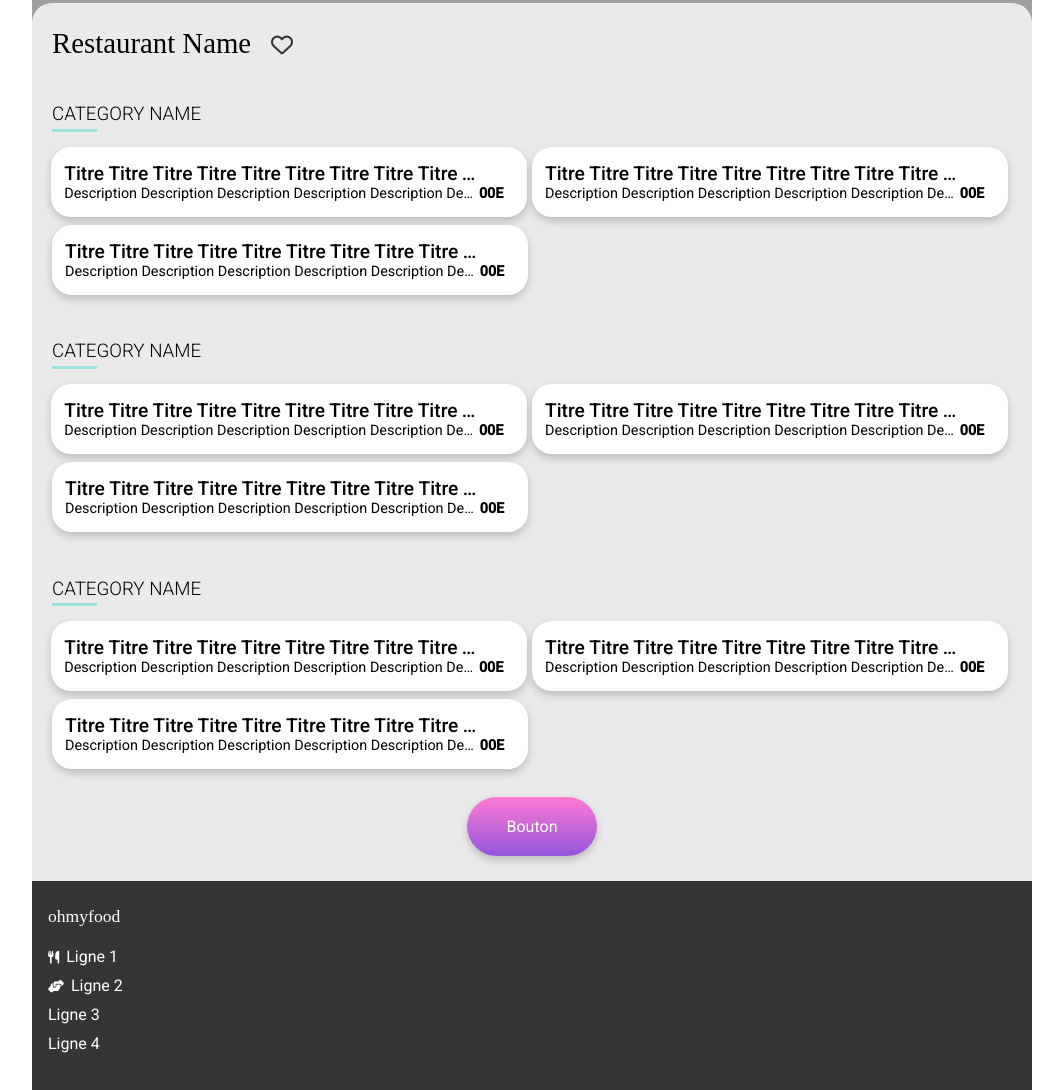
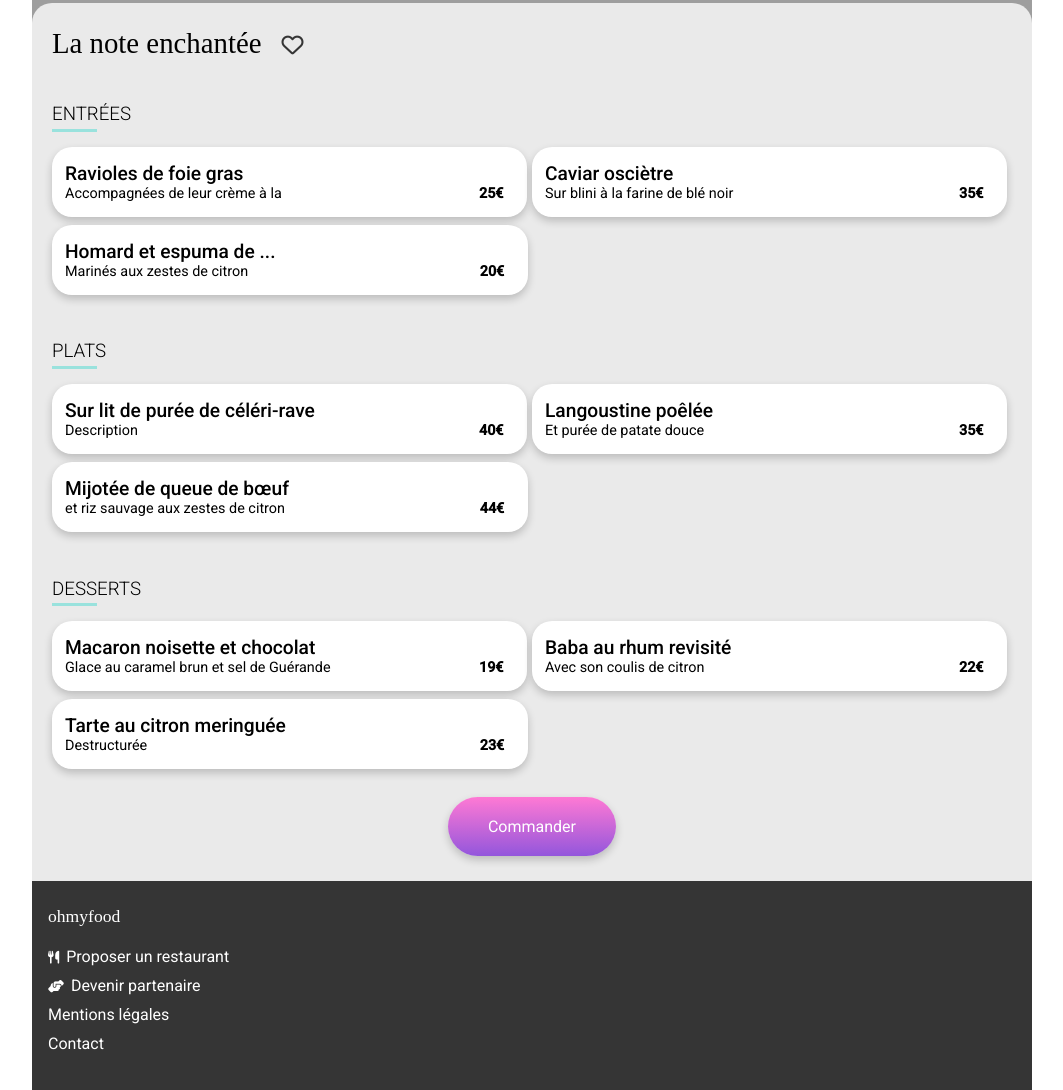
Before and after one commit to githubeuse/ohmyfood, a website: page menu_note.html in a window 1280 px wide. Shown: the part 304-1394 px from the top of the page, without its empty margins (108-1171 px from the left). Drawn offline with Linux system fonts and the light colour scheme; grey boxes are pictures that could not be loaded; a web font is replaced by a local one.

Commit message:
mise à jour du contenu html du footer sur toutes les pages de restaurants et mise à jour du contenu html sur la page restaurants note

```diff
--- a/menu_note.html
+++ b/menu_note.html
@@ -36,163 +36,144 @@
     </header>
     <section class="dish">
         <div class="dish__header">
-            <h2 class="dish__restaurant-name">Restaurant Name</h2>
+            <h2 class="dish__restaurant-name">La note enchantée</h2>
             <div class="dish__icon-heart">
                 <i class="fa-regular fa-heart restaurant-card__heart"></i>
             </div>
         </div>
 
         <div class="dish-category">
-            <h3 class="dish-category__name">Category Name</h3>
+            <h3 class="dish-category__name">Entrées</h3>
             <div class="dish-category__underline"></div>
 
             <div class="dish__2-cards-container">
                 <div class="dish__card dish__card--1">
                     <div class="dish__visible-part">
-                        <div class="dish__title">Titre Titre Titre Titre Titre Titre Titre Titre Titre Titre Titre Titre
-                            Titre Titre Titre </div>
-                        <div class="dish__description">Description Description Description Description Description
-                            Description Description Description </div>
+                        <div class="dish__title">Ravioles de foie gras</div>
+                        <div class="dish__description">Accompagnées de leur crème à la </div>
                     </div>
                     <div class="dish__sliding-part">
                         <div class="dish__ok-icon"><i class="fa-solid fa-circle-check"></i></div>
                     </div>
-                    <div class="dish__price">00E</div>
+                    <div class="dish__price">25€</div>
                 </div>
                 <div class="dish__card dish__card--2">
                     <div class="dish__visible-part">
-                        <div class="dish__title">Titre Titre Titre Titre Titre Titre Titre Titre Titre Titre Titre Titre
-                            Titre Titre Titre </div>
-                        <div class="dish__description">Description Description Description Description Description
-                            Description Description Description </div>
+                        <div class="dish__title">Caviar osciètre</div>
+                        <div class="dish__description">Sur blini à la farine de blé noir </div>
                     </div>
                     <div class="dish__sliding-part">
                         <div class="dish__ok-icon"><i class="fa-solid fa-circle-check "></i>
                         </div>
                     </div>
-                    <div class="dish__price">00E</div>
+                    <div class="dish__price">35€</div>
                 </div>
             </div>
             <div class="dish__card dish__card--3">
                 <div class="dish__visible-part">
-                    <div class="dish__title">Titre Titre Titre Titre Titre Titre Titre Titre Titre Titre Titre Titre
-                        Titre Titre Titre </div>
-                    <div class="dish__description">Description Description Description Description Description
-                        Description Description Description </div>
+                    <div class="dish__title">Homard et espuma de ... </div>
+                    <div class="dish__description">Marinés aux zestes de citron </div>
                 </div>
                 <div class="dish__sliding-part">
                     <div class="dish__ok-icon"><i class="fa-solid fa-circle-check"></i></div>
                 </div>
-                <div class="dish__price">00E</div>
+                <div class="dish__price">20€</div>
             </div>
 
         </div>
 
         <div class="dish-category">
-            <h3 class="dish-category__name">Category Name</h3>
+            <h3 class="dish-category__name">Plats</h3>
             <div class="dish-category__underline"></div>
 
             <div class="dish__2-cards-container">
                 <div class="dish__card dish__card--1">
                     <div class="dish__visible-part">
-                        <div class="dish__title">Titre Titre Titre Titre Titre Titre Titre Titre Titre Titre Titre Titre
-                            Titre Titre Titre </div>
-                        <div class="dish__description">Description Description Description Description Description
-                            Description Description Description </div>
+                        <div class="dish__title">Sur lit de purée de céléri-rave</div>
+                        <div class="dish__description">Description </div>
                     </div>
                     <div class="dish__sliding-part">
                         <div class="dish__ok-icon"><i class="fa-solid fa-circle-check"></i></div>
                     </div>
-                    <div class="dish__price">00E</div>
+                    <div class="dish__price">40€</div>
                 </div>
                 <div class="dish__card dish__card--2">
                     <div class="dish__visible-part">
-                        <div class="dish__title">Titre Titre Titre Titre Titre Titre Titre Titre Titre Titre Titre Titre
-                            Titre Titre Titre </div>
-                        <div class="dish__description">Description Description Description Description Description
-                            Description Description Description </div>
+                        <div class="dish__title">Langoustine poêlée</div>
+                        <div class="dish__description">Et purée de patate douce </div>
                     </div>
                     <div class="dish__sliding-part">
                         <div class="dish__ok-icon"><i class="fa-solid fa-circle-check "></i>
                         </div>
                     </div>
-                    <div class="dish__price">00E</div>
+                    <div class="dish__price">35€</div>
                 </div>
             </div>
             <div class="dish__card dish__card--3">
                 <div class="dish__visible-part">
-                    <div class="dish__title">Titre Titre Titre Titre Titre Titre Titre Titre Titre Titre Titre Titre
-                        Titre Titre Titre </div>
-                    <div class="dish__description">Description Description Description Description Description
-                        Description Description Description </div>
+                    <div class="dish__title">Mijotée de queue de b&oelig;uf </div>
+                    <div class="dish__description">et riz sauvage aux zestes de citron </div>
                 </div>
                 <div class="dish__sliding-part">
                     <div class="dish__ok-icon"><i class="fa-solid fa-circle-check"></i></div>
                 </div>
-                <div class="dish__price">00E</div>
+                <div class="dish__price">44€</div>
             </div>
 
         </div>
 
         <div class="dish-category">
-            <h3 class="dish-category__name">Category Name</h3>
+            <h3 class="dish-category__name">Desserts</h3>
             <div class="dish-category__underline"></div>
 
             <div class="dish__2-cards-container">
                 <div class="dish__card dish__card--1">
                     <div class="dish__visible-part">
-                        <div class="dish__title">Titre Titre Titre Titre Titre Titre Titre Titre Titre Titre Titre Titre
-                            Titre Titre Titre </div>
-                        <div class="dish__description">Description Description Description Description Description
-                            Description Description Description </div>
+                        <div class="dish__title">Macaron noisette et chocolat</div>
+                        <div class="dish__description">Glace au caramel brun et sel de Guérande </div>
                     </div>
                     <div class="dish__sliding-part">
                         <div class="dish__ok-icon"><i class="fa-solid fa-circle-check"></i></div>
                     </div>
-                    <div class="dish__price">00E</div>
+                    <div class="dish__price">19€</div>
                 </div>
                 <div class="dish__card dish__card--2">
                     <div class="dish__visible-part">
-                        <div class="dish__title">Titre Titre Titre Titre Titre Titre Titre Titre Titre Titre Titre Titre
-                            Titre Titre Titre </div>
-                        <div class="dish__description">Description Description Description Description Description
-                            Description Description Description </div>
+                        <div class="dish__title">Baba au rhum revisité</div>
+                        <div class="dish__description">Avec son coulis de citron </div>
                     </div>
                     <div class="dish__sliding-part">
                         <div class="dish__ok-icon"><i class="fa-solid fa-circle-check "></i>
                         </div>
                     </div>
-                    <div class="dish__price">00E</div>
+                    <div class="dish__price">22€</div>
                 </div>
             </div>
                 <div class="dish__card dish__card--3">
                     <div class="dish__visible-part">
-                        <div class="dish__title">Titre Titre Titre Titre Titre Titre Titre Titre Titre Titre Titre Titre
-                            Titre Titre Titre </div>
-                        <div class="dish__description">Description Description Description Description Description
-                            Description Description Description </div>
+                        <div class="dish__title">Tarte au citron meringuée</div>
+                        <div class="dish__description">Destructurée </div>
                     </div>
                     <div class="dish__sliding-part">
                         <div class="dish__ok-icon"><i class="fa-solid fa-circle-check"></i></div>
                     </div>
-                    <div class="dish__price">00E</div>
+                    <div class="dish__price">23€</div>
                 </div>
             </div>
-        <div class="menu__button-container"><span class="menu__button"><a href="#">Bouton</a></span></div>
+        <div class="menu__button-container"><span class="menu__button"><a href="#">Commander</a></span></div>
 
     </section>
-    <!--FOOTER-->
     <footer class="footer">
         <!--LOGO-->
         <a href="index.html">
-            <p class="footer__logo"><a href="index.html">ohmyfood</a></p>
+            <p class="footer__logo">ohmyfood</p>
         </a>
         <!--MENU DU FOOTER-->
         <ul class="footer__menu">
-            <li class="footer__element"><i class="fa-solid fa-utensils"></i> Ligne 1</i></li>
-            <li class="footer__element"><i class="fa-solid fa-handshake-angle"></i> Ligne 2</i></li>
-            <li class="footer__element">Ligne 3</i></li>
-            <li class="footer__element"><a href="mailto:contact@myfood.fr">Ligne 4</a></i></li>
+            <li class="footer__element"><i class="fa-solid fa-utensils"></i> Proposer un restaurant</li>
+            <li class="footer__element"><i class="fa-solid fa-handshake-angle"></i> Devenir partenaire</li>
+            <li class="footer__element">Mentions légales</li>
+            <li class="footer__element"><a href="mailto:contact@myfood.fr">Contact</a></li>
         </ul>
     </footer>
 </body>
```
Also changed, not shown: menu_delice.html (+5 -6 lines), menu_francaise.html (+5 -6 lines), menu_palette.html (+6 -6 lines).
